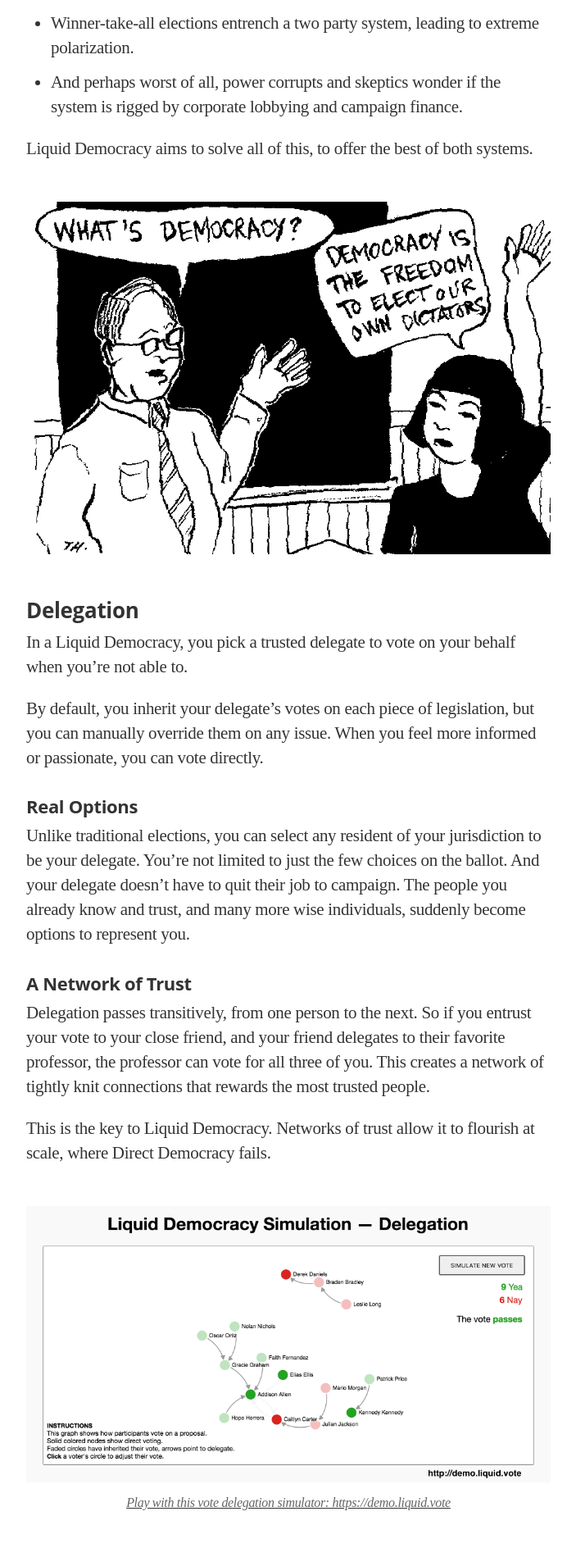
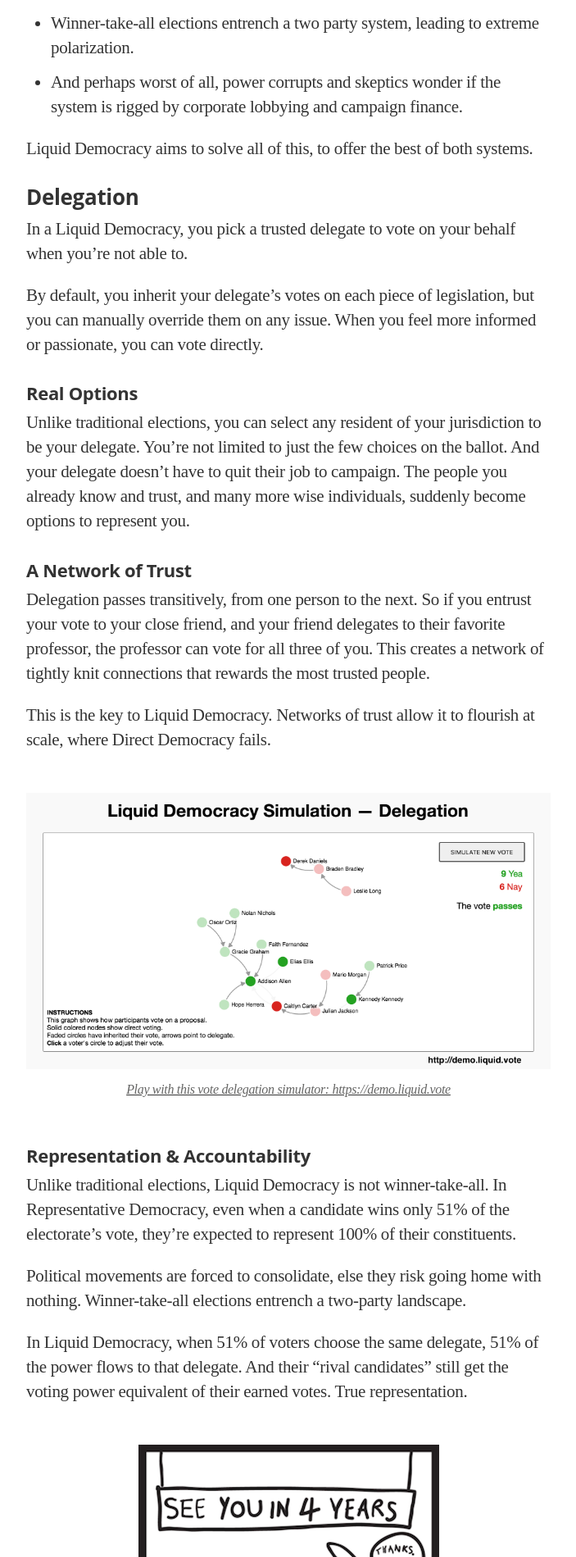
Before and after one commit to voteliquid/blog, a Jekyll site: the page built from _posts/2016-09-21-what-is-liquid-democracy.md, in a window 1280 px wide. Shown: the part 2402-4301 px from the top of the page at 82% size, without its empty margins (288-991 px from the left). Built offline with Jekyll 4.4.1, drawn with Linux system fonts in a browser that asks for light colours; nearby versions of some CDN libraries; some web fonts are replaced.

Commit message:
What-is-LD: Remove 'freedom to elect our own dictators' image

```diff
--- a/_posts/2016-09-21-what-is-liquid-democracy.md
+++ b/_posts/2016-09-21-what-is-liquid-democracy.md
@@ -31,8 +31,6 @@ This solves the issue of not enough time to stay informed, but introduces new pr
 - And perhaps worst of all, power corrupts and skeptics wonder if the system is rigged by corporate lobbying and campaign finance.
 
 Liquid Democracy aims to solve all of this, to offer the best of both systems.
-
-![](/assets/article_images/2016-09-21-what-is-liquid-democracy/democracy-is-the-freedom-to-elect-our-own-dictators.png)
 
 ### Delegation
 
```
